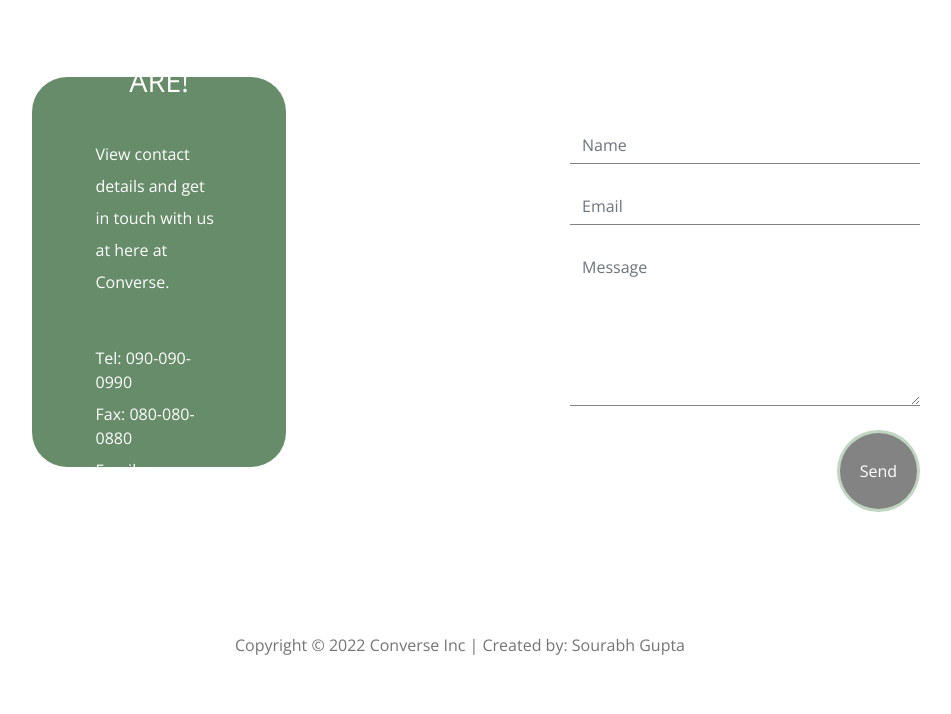
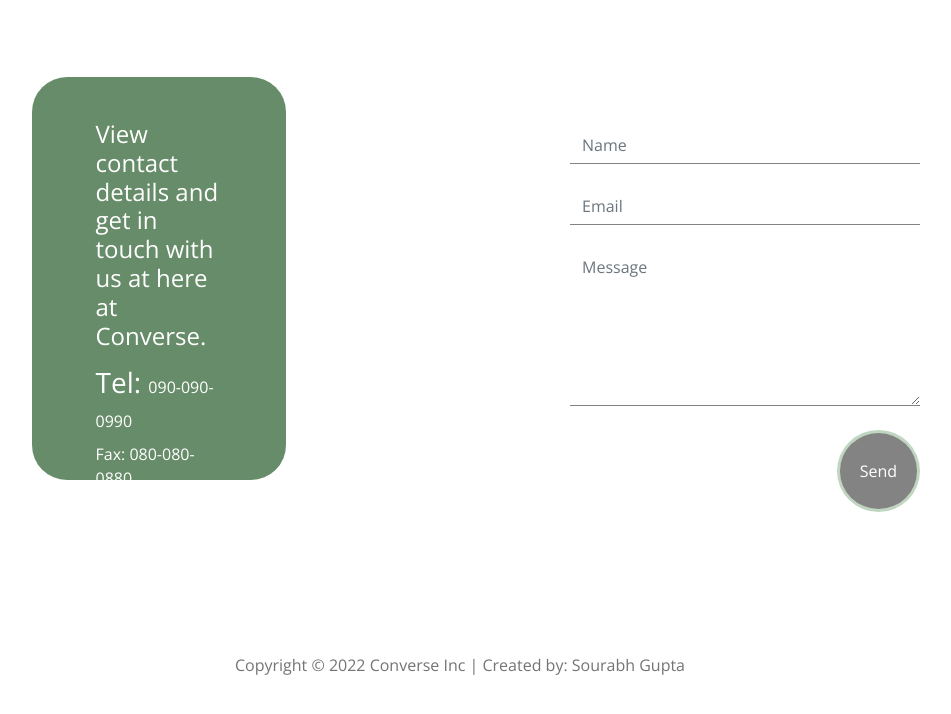
Before and after one commit to sourabh0902/Quantum-Hunts, a plain HTML site: page index.html in a window 1280 px wide. Shown: the part 2928-3642 px from the top of the page, without its empty margins (180-1131 px from the left). Drawn offline with nearby package versions, Linux system fonts and the light colour scheme.

Commit message:
Update index.html

```diff
--- a/index.html
+++ b/index.html
@@ -138,9 +138,9 @@
       <div class="tm-bg-primary tm-contact-left">
         <div class="tm-contact-left-inner">
           <h2 class="text-center tm-mb-40 tm-contact-header">HERE WE ARE!</h2>
-          <p class="tm-line-height-2 mb-5">View contact details and get in touch with us at here at Converse.</p>
+          <p class="tm-line-height-2 mb-5"><h4>View contact details and get in touch with us at here at Converse.</h4></p>
           <div class="mb-2 tm-font-normal">
-            Tel: <a href="" class="mt-5 tm-contact-link">090-090-0990</a>
+            <h3>Tel: <a href="" class="mt-5 tm-contact-link">090-090-0990</h3></a>
           </div>
           <div class="mb-2 tm-font-normal">
             Fax: <a href="" class="tm-contact-link">080-080-0880</a>
```
